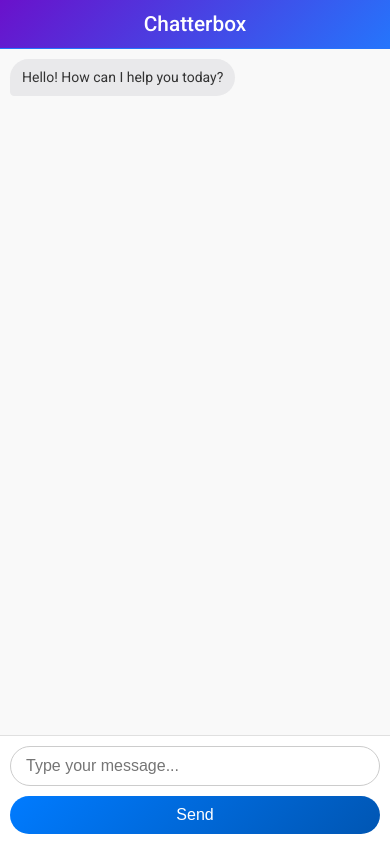
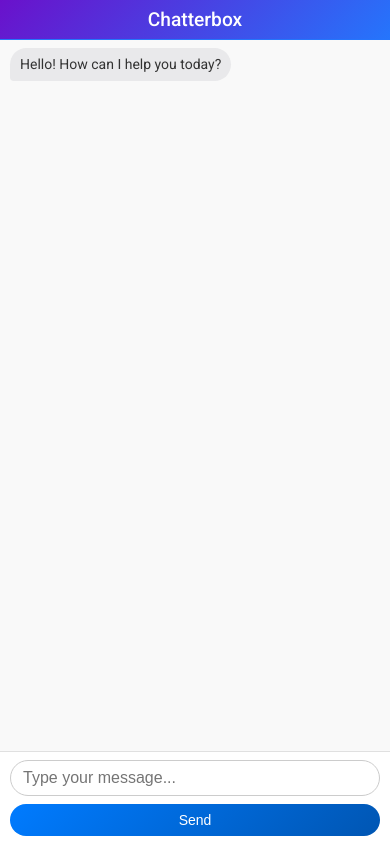
Before and after one commit to SoniSameer/llama-chatbot, a website: page public/index.html in a window 390 px wide. Drawn offline with nearby package versions, Linux system fonts and the light colour scheme.

Commit message:
2nd fix in style.css

```diff
--- a/public/style.css
+++ b/public/style.css
@@ -6,6 +6,7 @@ body {
     justify-content: center;
     align-items: center;
     height: 100vh;
+    height: 100dvh; /* Dynamic viewport height for mobile */
     margin: 0;
     padding: 0;
 }
@@ -15,6 +16,7 @@ body {
     width: 100%;
     max-width: 900px;
     height: 90vh;
+    height: 90dvh; /* Dynamic viewport height for mobile */
     background-color: #ffffff;
     border-radius: 12px;
     box-shadow: 0 4px 20px rgba(0, 0, 0, 0.1);
@@ -219,12 +221,15 @@ body {
         justify-content: center;
         align-items: center;
         min-height: 100vh;
+        min-height: 100dvh; /* Dynamic viewport height */
         height: 100vh;
+        height: 100dvh; /* Dynamic viewport height */
     }
 
     #chat-container {
         width: 100vw;
         height: 100vh;
+        height: 100dvh; /* Dynamic viewport height */
         max-width: 100vw;
         border-radius: 0;
         box-shadow: none;
@@ -232,65 +237,73 @@ body {
     }
 
     #header {
-        padding: 15px 20px;
+        padding: 12px 20px; /* Reduced padding */
+        flex-shrink: 0;
     }
 
     #header h1 {
-        font-size: 1.5em;
+        font-size: 1.4em; /* Smaller font */
+        margin: 0;
     }
 
     #chat-box {
-        padding: 15px;
+        padding: 10px 15px; /* Reduced padding */
+        flex-grow: 1;
+        min-height: 0;
     }
 
     .message {
         max-width: 90%;
-        margin-bottom: 15px;
-        padding: 10px 15px;
+        margin-bottom: 12px; /* Reduced margin */
+        padding: 8px 12px; /* Reduced padding */
     }
 
     #chat-form {
-        padding: 15px;
-        gap: 10px;
+        padding: 10px 15px; /* Reduced padding */
+        gap: 8px; /* Smaller gap */
+        flex-shrink: 0;
+        background-color: #ffffff;
+        border-top: 1px solid #e0e0e0;
     }
 
     #user-input {
         margin-right: 0;
-        padding: 10px 15px;
+        padding: 8px 15px; /* Reduced padding */
         font-size: 16px; /* Prevents zoom on iOS */
     }
 
     #chat-form button {
-        padding: 10px 20px;
+        padding: 8px 16px; /* Reduced padding */
         white-space: nowrap;
+        font-size: 14px; /* Smaller font */
     }
 }
 
 /* Extra small screens */
 @media (max-width: 480px) {
     #header {
-        padding: 12px 15px;
+        padding: 8px 15px; /* Further reduced */
     }
 
     #header h1 {
-        font-size: 1.3em;
+        font-size: 1.2em; /* Smaller font */
     }
 
     #chat-box {
-        padding: 10px;
+        padding: 8px 10px; /* Further reduced */
     }
 
     .message {
         max-width: 95%;
-        margin-bottom: 12px;
-        padding: 8px 12px;
+        margin-bottom: 10px; /* Further reduced */
+        padding: 6px 10px; /* Further reduced */
         font-size: 14px;
     }
 
     #chat-form {
-        padding: 10px;
+        padding: 8px 10px; /* Further reduced */
         flex-direction: column;
-        gap: 10px;
+        gap: 8px;
     }
 
     #user-input {
@@ -298,10 +311,13 @@ body {
         margin-bottom: 0;
         width: 100%;
         box-sizing: border-box;
+        padding: 8px 12px; /* Reduced padding */
     }
 
     #chat-form button {
         width: 100%;
         margin-top: 0;
+        padding: 8px 16px; /* Reduced padding */
+        font-size: 14px;
     }
 }
```
